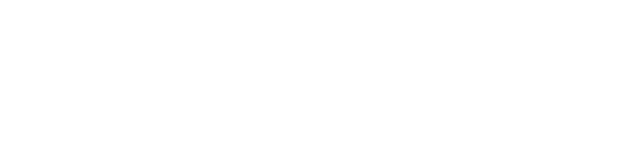
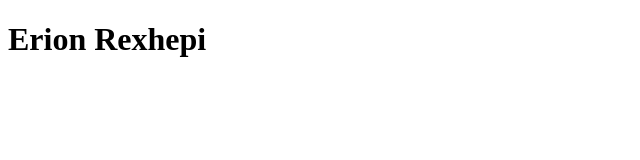
Before and after one commit to divtec-cejef/cv-01-html-ErionRexhepi13, a plain HTML site: page index.html in a window 1280 px wide. Shown: the whole page, without its empty margins (0-640 px from the left). Drawn offline with Linux system fonts and the light colour scheme.

Commit message:
titre principal

```diff
--- a/index.html
+++ b/index.html
@@ -5,6 +5,7 @@
     <title>CV de Erion Rexhepi</title>
 </head>
 <body>
+    <h1>Erion Rexhepi</h1>
 
 </body>
 </html>
```
